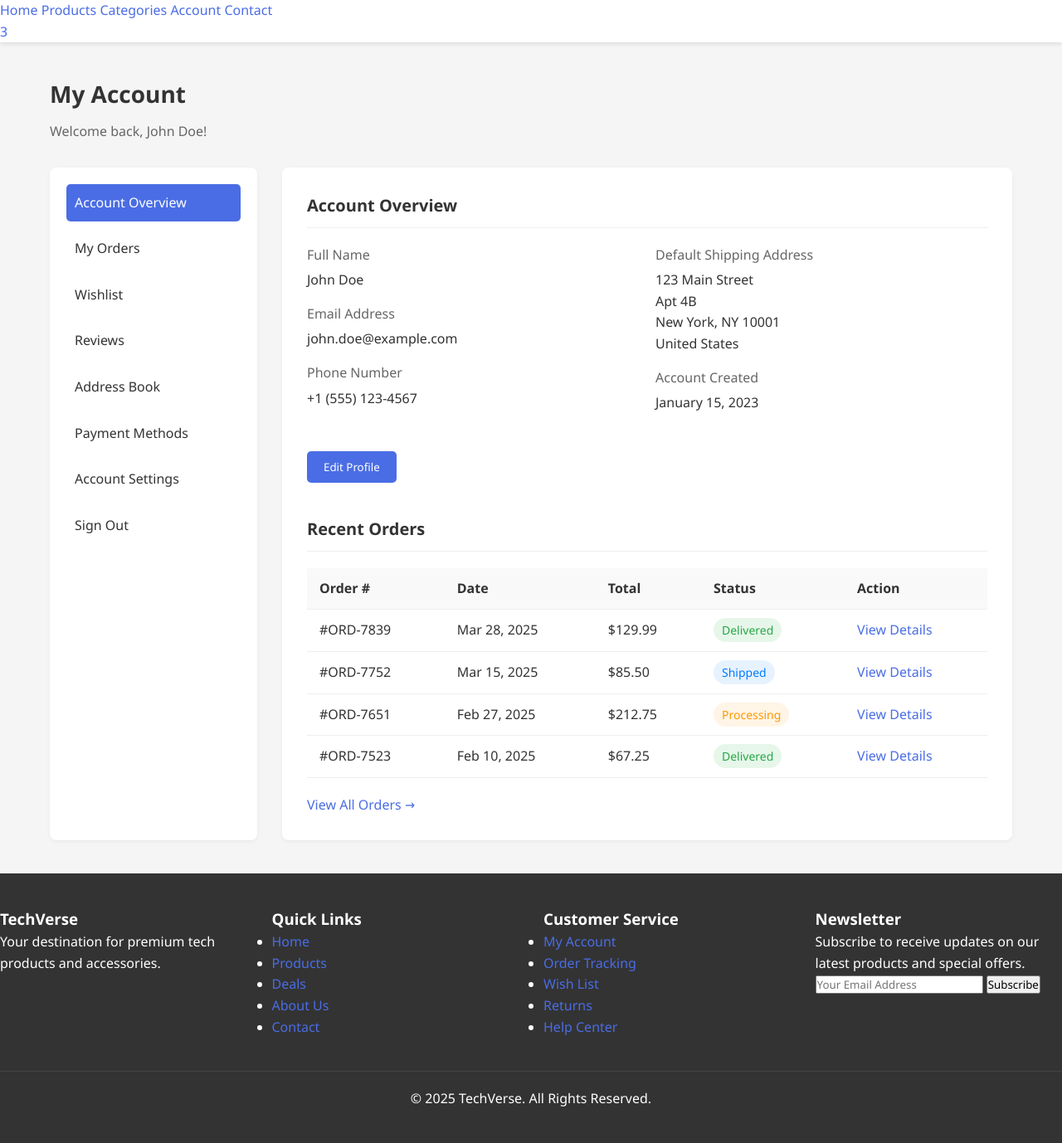
After one commit to Theivaraj-k/ecommerce_project, a Django app: page /store/account/ in a window 1280 px wide. The commit adds this page. Shown: the whole page at 83% size. Run offline with Django 5.2, Linux system fonts and the light colour scheme.

Commit message:
account detail page add

```diff
--- a/myapp/settings.py
+++ b/myapp/settings.py
@@ -24,7 +24,7 @@ BASE_DIR = Path(__file__).resolve().parent.parent
 SECRET_KEY = 'django-insecure-1a8s^-n%w#28^ddhzn-rfzhf3cl*g!my_ee%md1gjs7%gx2h^@'
 
 # SECURITY WARNING: don't run with debug turned on in production!
-DEBUG = False
+DEBUG = True
 
 ALLOWED_HOSTS = ['*']
 
--- /dev/null
+++ b/store/static/store/account.css
@@ -0,0 +1,310 @@
+/* Reset and Base Styles */
+* {
+    margin: 0;
+    padding: 0;
+    box-sizing: border-box;
+    font-family: 'Segoe UI', Tahoma, Geneva, Verdana, sans-serif;
+}
+
+body {
+    background-color: #f5f5f5;
+    color: #333;
+    line-height: 1.6;
+}
+
+a {
+    text-decoration: none;
+    color: #4a6de5;
+}
+
+a:hover {
+    text-decoration: underline;
+}
+
+.container {
+    max-width: 1200px;
+    margin: 0 auto;
+    padding: 0 20px;
+}
+
+/* Header Styles */
+header {
+    background-color: #ffffff;
+    box-shadow: 0 2px 5px rgba(0, 0, 0, 0.1);
+    position: sticky;
+    top: 0;
+    z-index: 100;
+}
+
+.header-inner {
+    display: flex;
+    justify-content: space-between;
+    align-items: center;
+    padding: 15px 0;
+}
+
+.logo {
+    font-size: 24px;
+    font-weight: bold;
+    color: #333;
+}
+
+.logo span {
+    color: #4a6de5;
+}
+
+nav ul {
+    display: flex;
+    list-style: none;
+}
+
+nav ul li {
+    margin-left: 20px;
+}
+
+nav ul li a {
+    color: #333;
+    font-weight: 500;
+}
+
+.user-actions {
+    display: flex;
+    align-items: center;
+}
+
+.cart-icon, .user-icon {
+    margin-left: 20px;
+    font-size: 20px;
+    cursor: pointer;
+}
+
+/* Main Content Styles */
+.main-content {
+    padding: 40px 0;
+}
+
+.account-header {
+    margin-bottom: 30px;
+}
+
+.account-header h1 {
+    font-size: 28px;
+    margin-bottom: 10px;
+}
+
+.welcome-message {
+    color: #666;
+}
+
+.dashboard {
+    display: grid;
+    grid-template-columns: 250px 1fr;
+    gap: 30px;
+}
+
+/* Sidebar Styles */
+.sidebar {
+    background-color: #ffffff;
+    border-radius: 8px;
+    box-shadow: 0 2px 5px rgba(0, 0, 0, 0.05);
+    padding: 20px;
+}
+
+.sidebar-menu {
+    list-style: none;
+}
+
+.sidebar-menu li {
+    margin-bottom: 10px;
+}
+
+.sidebar-menu li a {
+    display: block;
+    padding: 10px;
+    border-radius: 5px;
+    color: #333;
+    transition: all 0.3s ease;
+}
+
+.sidebar-menu li a.active {
+    background-color: #4a6de5;
+    color: #ffffff;
+}
+
+.sidebar-menu li a:hover:not(.active) {
+    background-color: #f0f0f0;
+    text-decoration: none;
+}
+
+/* Account Content Styles */
+.account-content {
+    background-color: #ffffff;
+    border-radius: 8px;
+    box-shadow: 0 2px 5px rgba(0, 0, 0, 0.05);
+    padding: 30px;
+}
+
+.section-title {
+    font-size: 20px;
+    margin-bottom: 20px;
+    padding-bottom: 10px;
+    border-bottom: 1px solid #eee;
+}
+
+/* Profile Section */
+.profile-info {
+    display: grid;
+    grid-template-columns: repeat(2, 1fr);
+    gap: 20px;
+    margin-bottom: 30px;
+}
+
+.info-group {
+    margin-bottom: 15px;
+}
+
+.info-label {
+    font-weight: 500;
+    margin-bottom: 5px;
+    color: #666;
+}
+
+.info-value {
+    font-size: 16px;
+}
+
+.edit-button {
+    background-color: #4a6de5;
+    color: white;
+    border: none;
+    padding: 10px 20px;
+    border-radius: 5px;
+    cursor: pointer;
+    font-weight: 500;
+    transition: background-color 0.3s ease;
+}
+
+.edit-button:hover {
+    background-color: #3a5bd0;
+}
+
+/* Order History Section */
+.order-history {
+    margin-top: 40px;
+}
+
+.order-table {
+    width: 100%;
+    border-collapse: collapse;
+    margin-top: 15px;
+}
+
+.order-table th, .order-table td {
+    padding: 12px 15px;
+    text-align: left;
+    border-bottom: 1px solid #eee;
+}
+
+.order-table th {
+    font-weight: 600;
+    color: #333;
+    background-color: #f9f9f9;
+}
+
+.order-status {
+    padding: 5px 10px;
+    border-radius: 20px;
+    font-size: 14px;
+    font-weight: 500;
+}
+
+.status-delivered {
+    background-color: #e6f7ea;
+    color: #28a745;
+}
+
+.status-processing {
+    background-color: #fff5e6;
+    color: #ff9800;
+}
+
+.status-shipped {
+    background-color: #e6f3ff;
+    color: #007bff;
+}
+
+.view-details {
+    color: #4a6de5;
+    font-weight: 500;
+}
+
+/* Footer Styles */
+footer {
+    background-color: #333;
+    color: #fff;
+    padding: 40px 0;
+}
+
+.footer-content {
+    display: grid;
+    grid-template-columns: repeat(4, 1fr);
+    gap: 30px;
+}
+
+.footer-column h3 {
+    font-size: 18px;
+    margin-bottom: 20px;
+    color: #fff;
+}
+
+.footer-links {
+    list-style: none;
+}
+
+.footer-links li {
+    margin-bottom: 10px;
+}
+
+.footer-links li a {
+    color: #ccc;
+}
+
+.footer-links li a:hover {
+    color: #fff;
+}
+
+.footer-bottom {
+    margin-top: 40px;
+    text-align: center;
+    padding-top: 20px;
+    border-top: 1px solid #444;
+}
+
+/* Responsive Design */
+@media (max-width: 900px) {
+    .dashboard {
+        grid-template-columns: 1fr;
+    }
+
+    .profile-info {
+        grid-template-columns: 1fr;
+    }
+
+    .footer-content {
+        grid-template-columns: repeat(2, 1fr);
+    }
+}
+
+@media (max-width: 600px) {
+    nav ul {
+        display: none;
+    }
+
+    .footer-content {
+        grid-template-columns: 1fr;
+    }
+
+    .order-table {
+        font-size: 14px;
+    }
+}
--- /dev/null
+++ b/store/templates/store/account.html
@@ -0,0 +1,36 @@
+{% load static %}
+
+<!DOCTYPE html>
+<html lang="en">
+<head>
+    <meta charset="UTF-8">
+    <meta name="viewport" content="width=device-width, initial-scale=1.0">
+    <title>My Account | ShopEasy</title>
+    <link rel="stylesheet" href="{% static 'store/account.css' %}">
+</head>
+<body>
+    <!-- Header partial -->
+    {%include  'store/includes/navbar.html' %}
+
+    <!-- Main Content -->
+    <main class="main-content">
+        <div class="container">
+            <div class="account-header">
+                <h1>My Account</h1>
+                <p class="welcome-message">Welcome back, John Doe!</p>
+            </div>
+
+            <div class="dashboard">
+                <!-- Sidebar Navigation partial -->
+                {%include 'store/includes/sidebar.html' %}
+
+                <!-- Account Content partial -->
+                {%include 'store/includes/Content.html' %}
+            </div>
+        </div>
+    </main>
+
+    <!-- Footer partial -->
+    {%include 'store/includes/footer.html' %}
+</body>
+</html>
--- a/store/templates/store/details.html
+++ b/store/templates/store/details.html
@@ -252,7 +252,7 @@
         <section class="related-products">
             <h2>You May Also Like</h2>
             <div class="product-grid">
-                {% for related in related_products %}
+                {% for  related in related_products %}
                     <div class="product-card">
                         {% with primary_image=related.images.all|dictsort:"is_primary"|last %}
                             {% if primary_image %}
--- /dev/null
+++ b/store/templates/store/includes/Content.html
@@ -0,0 +1,43 @@
+<!-- Account Content -->
+<div class="account-content">
+    <h2 class="section-title">Account Overview</h2>
+
+    <!-- Profile Information -->
+    <div class="profile-section">
+        <div class="profile-info">
+            <div>
+                <div class="info-group">
+                    <div class="info-label">Full Name</div>
+                    <div class="info-value">John Doe</div>
+                </div>
+                <div class="info-group">
+                    <div class="info-label">Email Address</div>
+                    <div class="info-value">john.doe@example.com</div>
+                </div>
+                <div class="info-group">
+                    <div class="info-label">Phone Number</div>
+                    <div class="info-value">+1 (555) 123-4567</div>
+                </div>
+            </div>
+            <div>
+                <div class="info-group">
+                    <div class="info-label">Default Shipping Address</div>
+                    <div class="info-value">
+                        123 Main Street<br>
+                        Apt 4B<br>
+                        New York, NY 10001<br>
+                        United States
+                    </div>
+                </div>
+                <div class="info-group">
+                    <div class="info-label">Account Created</div>
+                    <div class="info-value">January 15, 2023</div>
+                </div>
+            </div>
+        </div>
+        <button class="edit-button">Edit Profile</button>
+    </div>
+
+    <!-- Recent Orders -->
+    {%include 'store/includes/Orders.html' %}
+</div>
--- /dev/null
+++ b/store/templates/store/includes/Orders.html
@@ -0,0 +1,48 @@
+<!-- Order History Section -->
+<div class="order-history">
+    <h2 class="section-title">Recent Orders</h2>
+    <table class="order-table">
+        <thead>
+            <tr>
+                <th>Order #</th>
+                <th>Date</th>
+                <th>Total</th>
+                <th>Status</th>
+                <th>Action</th>
+            </tr>
+        </thead>
+        <tbody>
+            <tr>
+                <td>#ORD-7839</td>
+                <td>Mar 28, 2025</td>
+                <td>$129.99</td>
+                <td><span class="order-status status-delivered">Delivered</span></td>
+                <td><a href="#" class="view-details">View Details</a></td>
+            </tr>
+            <tr>
+                <td>#ORD-7752</td>
+                <td>Mar 15, 2025</td>
+                <td>$85.50</td>
+                <td><span class="order-status status-shipped">Shipped</span></td>
+                <td><a href="#" class="view-details">View Details</a></td>
+            </tr>
+            <tr>
+                <td>#ORD-7651</td>
+                <td>Feb 27, 2025</td>
+                <td>$212.75</td>
+                <td><span class="order-status status-processing">Processing</span></td>
+                <td><a href="#" class="view-details">View Details</a></td>
+            </tr>
+            <tr>
+                <td>#ORD-7523</td>
+                <td>Feb 10, 2025</td>
+                <td>$67.25</td>
+                <td><span class="order-status status-delivered">Delivered</span></td>
+                <td><a href="#" class="view-details">View Details</a></td>
+            </tr>
+        </tbody>
+    </table>
+    <div style="margin-top: 20px;">
+        <a href="#">View All Orders →</a>
+    </div>
+</div>
--- a/store/templates/store/includes/main.html
+++ b/store/templates/store/includes/main.html
@@ -17,10 +17,10 @@
                 <h1>TechVerse</h1>
             </div>
             <div class="nav-links">
-                <a href="#">Home</a>
+                <a href="{% url 'store:product_list' %}">Home</a>
                 <a href="#">Products</a>
                 <a href="#">Categories</a>
-                <a href="#">Account</a>
+                <a href="{% url 'store:account' %}">Account</a>
                 <a href="#">Contact</a>
             </div>
             <div class="nav-icons">
--- a/store/templates/store/includes/navbar.html
+++ b/store/templates/store/includes/navbar.html
@@ -5,10 +5,10 @@
             <h1>{{store_title}}</h1>
         </div>
         <div class="nav-links">
-            <a href="#" class="active">Home</a>
+            <a href="{% url 'store:product_list' %}" class="active">Home</a>
             <a href="#">Products</a>
             <a href="#">Categories</a>
-            <a href="#">Account</a>
+            <a href="{% url 'store:account' %}">Account</a>
             <a href="#">Contact</a>
         </div>
         <div class="nav-icons">
--- a/store/templates/store/includes/product_card.html
+++ b/store/templates/store/includes/product_card.html
@@ -3,10 +3,10 @@
 <div class="product-grid">
     <div class="product-card">
         <div class="product-img-container">
-            {% if feature.image.url %}
-            <img class="product-image" src="{ feature.image }" alt="{{ feature.name }}">
+            {% if feature.image %}
+            <img class="feature-image" src="{feature.image.url}" alt="{{ feature.name }}">
             {% else %}
-            <img class="product-image" src="{% static 'images/apple.jpg' %}" alt="No Image Available">
+            <img class="feature-image" src="{% static 'images/apple.jpg' %}" alt="No Image Available">
             {% endif %}
         </div>
         <div class="product-info">
--- /dev/null
+++ b/store/templates/store/includes/sidebar.html
@@ -0,0 +1,13 @@
+<!-- Sidebar Navigation -->
+<div class="sidebar">
+    <ul class="sidebar-menu">
+        <li><a href="#" class="active">Account Overview</a></li>
+        <li><a href="#">My Orders</a></li>
+        <li><a href="#">Wishlist</a></li>
+        <li><a href="#">Reviews</a></li>
+        <li><a href="#">Address Book</a></li>
+        <li><a href="#">Payment Methods</a></li>
+        <li><a href="#">Account Settings</a></li>
+        <li><a href="#">Sign Out</a></li>
+    </ul>
+</div>
--- a/store/urls.py
+++ b/store/urls.py
@@ -12,6 +12,7 @@ urlpatterns = [
      path('', views.product_list, name='product_list'),
      path('products/<str:product_id>/', views.details, name='product_details'),
      path('products/<slug:slug>/add-review/', views.add_review, name='add_review'),
+     path('account/', views.account, name='account'),
      path('new_url_r',views.new_url_views, name='home'),
      path('old_url',views.old_url_redirect, name='old url')
 ]
--- a/store/views.py
+++ b/store/views.py
@@ -87,7 +87,8 @@ def add_review(request, slug):
     return redirect("store:product_details", slug=slug)
 
 
-
+def account(request):
+    return render(request, 'store/account.html')
 
 def old_url_redirect(request):
 
```
Also changed, not shown: store/models.py (+10 -0 lines), media/feature/apple.jpg (added), store/admin.py (line endings or trailing spaces), store/migrations/0008_alter_feature_image.py (added), store/migrations/0009_alter_feature_image.py (added), store/migrations/0010_alter_feature_image.py (added).
